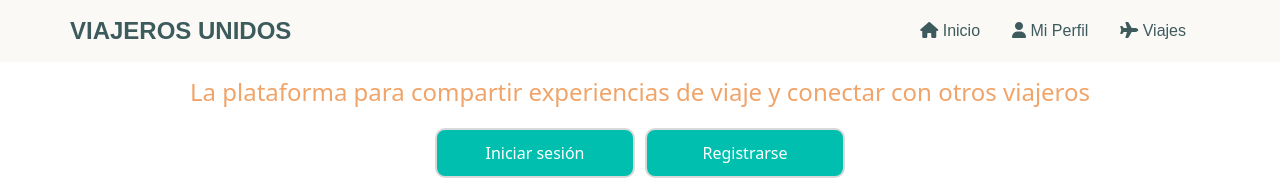
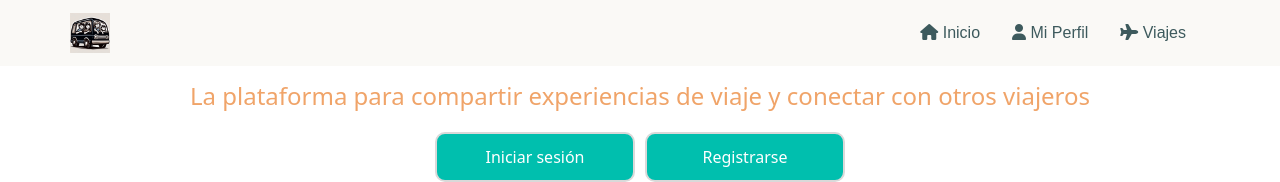
Before and after one commit to JavierSP1997/appFrontViajes, an Angular app: page / in a window 1280 px wide. Shown: the top 182 px of the page. Built offline with nearby package versions, Linux system fonts and the light colour scheme; no server answers.

Commit message:
He añadido el logo

```diff
--- a/src/app/components/header/header.component.html
+++ b/src/app/components/header/header.component.html
@@ -1,6 +1,8 @@
 <nav class="navbar navbar-expand-lg navbar-dark">
   <div class="container p-0">
-    <a class="navbar-brand" href="#">Viajeros Unidos</a>
+    <a class="navbar-brand" href="#">
+      <img src="../../../assets/img/logo.jpg" alt="Viajeros Unidos" height="40">
+    </a>
     <button class="navbar-toggler p-0" type="button" data-bs-toggle="collapse" data-bs-target="#navbarContenido"
       aria-controls="navbarContenido" aria-expanded="false" aria-label="Toggle navigation">
       <span class="navbar-toggler-icon"></span>
```
Also changed, not shown: src/assets/img/logo.jpg (added).
